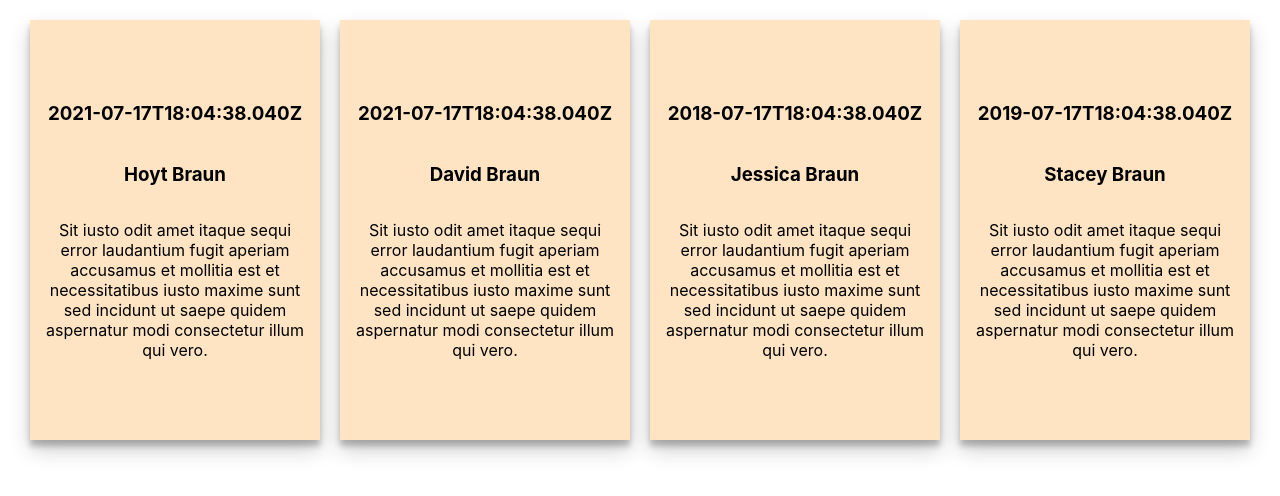
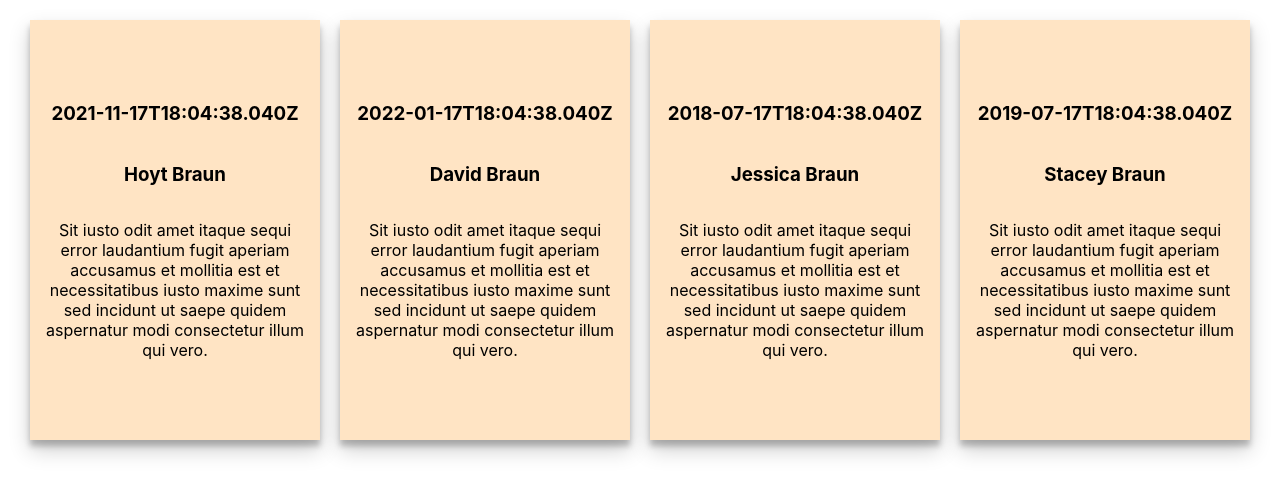
Before and after one commit to leeallen737/LDMS-Coding-Challenge, a React (Create React App) app in the folder client/: page / in a window 1280 px wide. Shown: the top 496 px of the page. Built offline with nearby package versions, Linux system fonts and the light colour scheme.

Commit message:
added a filter for notes dating 6 months or less with true-false state in jsx ready for onclick

```diff
--- a/client/src/App.tsx
+++ b/client/src/App.jsx
@@ -1,5 +1,6 @@
 import React from 'react'
 import "./App.scss";
+import Note from './Components/Note'
 // const { createProxyMiddleware } = require('http-proxy-middleware');
 function App() {
   // const apiProxy = createProxyMiddleware({
@@ -18,16 +19,17 @@ function App() {
   //   }
 
   //   myFunction()
+  const [lessThanSixMonths, updateLessThansixMonths] = React.useState(false)
   const [myNotes, updateMyNotes] = React.useState([
     {
       "id": 29,
-      "createdAt": "2021-07-17T18:04:38.040Z",
+      "createdAt": "2021-11-17T18:04:38.040Z",
       "user": "Hoyt Braun",
       "note": "Sit iusto odit amet itaque sequi error laudantium fugit aperiam accusamus et mollitia est et necessitatibus iusto maxime sunt sed incidunt ut saepe quidem aspernatur modi consectetur illum qui vero."
     },
     {
       "id": 30,
-      "createdAt": "2021-07-17T18:04:38.040Z",
+      "createdAt": "2022-01-17T18:04:38.040Z",
       "user": "David Braun",
       "note": "Sit iusto odit amet itaque sequi error laudantium fugit aperiam accusamus et mollitia est et necessitatibus iusto maxime sunt sed incidunt ut saepe quidem aspernatur modi consectetur illum qui vero."
     },
@@ -46,18 +48,42 @@ function App() {
   ])
 
 
+
+  let sixMonthsAgo = new Date();
+  sixMonthsAgo.setMonth(sixMonthsAgo.getMonth() - 6);
+
+  const compareSixMonths = sixMonthsAgo.toLocaleDateString(
+    'en-gb',
+    {
+      year: 'numeric',
+      month: 'long',
+      day: 'numeric'
+    }
+  );
+
+  const myFilteredNotes = myNotes.filter((filteredNote) => {
+    return Date.parse(filteredNote.createdAt) > Date.parse(compareSixMonths)
+  })
+
+
+  console.log(myFilteredNotes)
+
   return (
     <div className="App">
-      {myNotes.map((note) => {
+      { lessThanSixMonths ? myFilteredNotes.map((note) => {
+
           return (
+          <Note key={note.id} note={note} />
+          )
+        })
+      :
+      myNotes.map((note) => {
 
-          <div key={note.id} className="my-note">
-          <h3>{note.createdAt}</h3>
-          <h3>{note.user}</h3>
-          <p>{note.note}</p>
-          </div>
-          )
-        })}
+        return (
+        <Note key={note.id} note={note} />
+        )
+      })
+      }
     </div>
   );
 }
--- /dev/null
+++ b/client/src/Components/Note.jsx
@@ -0,0 +1,11 @@
+const Note = ( props ) => {
+    return (
+        <div className="my-note">
+          <h3>{props.note.createdAt}</h3>
+          <h3>{props.note.user}</h3>
+          <p>{props.note.note}</p>
+        </div>
+    )
+}
+
+export default Note
```
